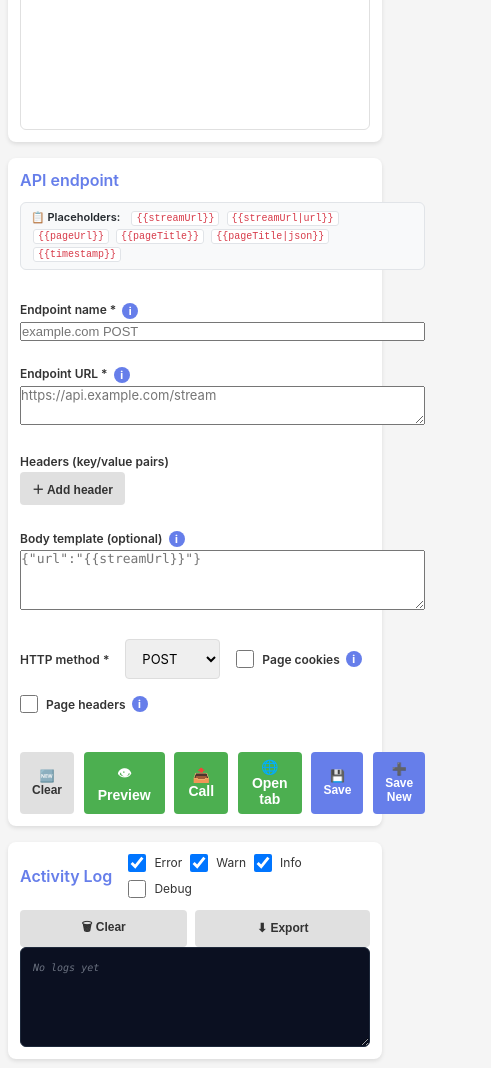
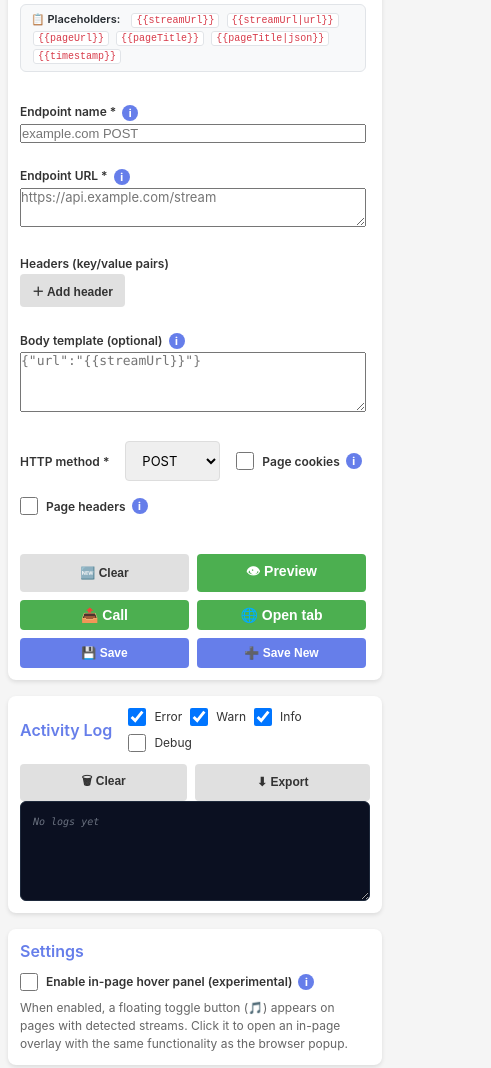
Before and after one commit to ankostis/stream-call, a browser extension: page options.html in a window 390 px wide. Shown: the part 720-1788 px from the top of the page, 491 px wide, since content can reach past the window. Drawn offline with Linux system fonts and the light colour scheme.

Commit message:
Fix(options) spilling right text fields in mobile

```diff
--- a/options.html
+++ b/options.html
@@ -25,6 +25,7 @@
       flex-direction: column;
       height: 100vh;
       overflow: hidden;
+      overflow-x: hidden;
     }
 
     .header {
@@ -138,11 +139,13 @@
     input[type="url"],
     textarea {
       width: 100%;
+      max-width: 100%;
     }
 
     select {
       width: auto;
       min-width: 5em;
+      max-width: 100%;
       padding: 0.625rem 12px;
       border: 1px solid #ddd;
       border-radius: 0.25rem;
@@ -782,10 +785,12 @@
       body {
         height: auto;
         overflow: auto;
+        overflow-x: hidden;
       }
 
       .container {
         overflow: visible;
+        overflow-x: hidden;
       }
 
       .main-content {
@@ -829,6 +834,7 @@
     @media (max-width: 768px) {
       .header {
         padding: 1rem;
+        overflow-x: hidden;
       }
 
       .header h1 {
@@ -838,6 +844,7 @@
       .container {
         padding: 0.5rem;
         gap: 0.75rem;
+        overflow-x: hidden;
       }
 
       .card {
@@ -857,7 +864,12 @@
 
       .card-actions button {
         flex: 1 1 auto;
-        min-width: 120px;
+      }
+
+      .button-group {
+        display: grid;
+        grid-template-columns: 1fr 1fr;
+        gap: 0.5rem;
       }
 
       .form-row {
@@ -901,7 +913,7 @@
       }
 
       .container {
-        padding: 10.125rem 8px;
+        padding: 0.125rem 8px;
       }
 
       .card {
```
